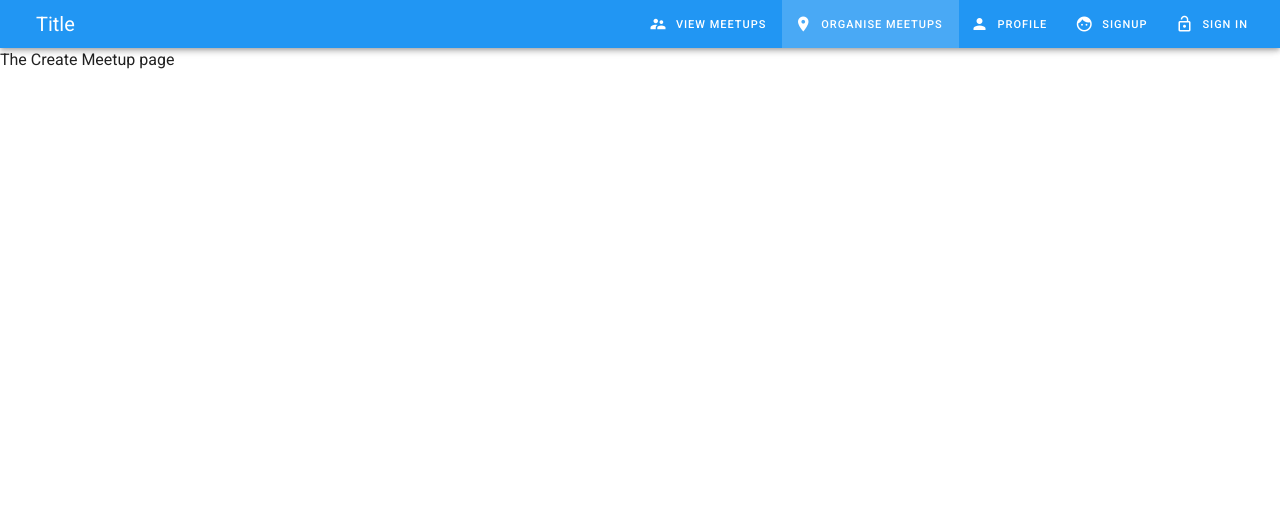
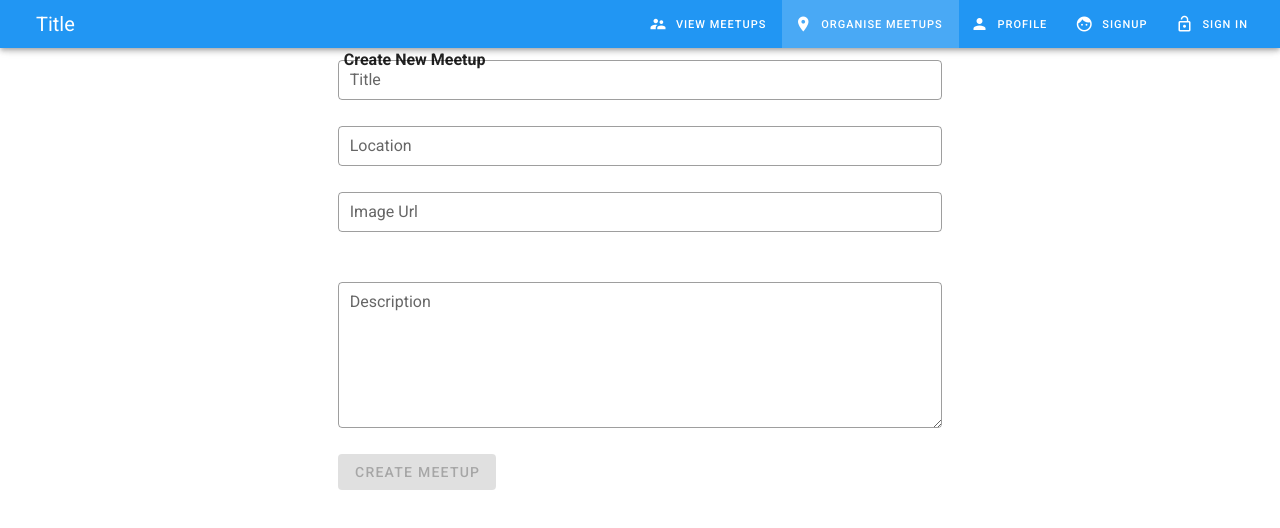
Before and after one commit to phamus/Meetups, a Vue app: page /meetup/new in a window 1280 px wide. Shown: the top 528 px of the page. Built offline with nearby package versions, Linux system fonts and the light colour scheme.

Commit message:
create meetup

```diff
--- a/package.json
+++ b/package.json
@@ -11,7 +11,8 @@
     "core-js": "^3.6.5",
     "vue": "^2.6.11",
     "vue-router": "^3.3.2",
-    "vuetify": "^2.2.11"
+    "vuetify": "^2.2.11",
+    "vuex": "^3.4.0"
   },
   "devDependencies": {
     "@vue/cli-plugin-babel": "~4.4.0",
--- a/src/components/Home.vue
+++ b/src/components/Home.vue
@@ -1,5 +1,5 @@
 <template>
-  <v-container style="padding:0px">
+  <v-container circle style="padding:0px">
     <v-layout wrap row>
       <v-flex xs12>
         <v-carousel>
@@ -15,10 +15,14 @@
     </v-layout>
     <v-layout wrap row class="mt-2">
       <v-flex xs12 sm6 class="text-center text-sm-right">
-        <v-btn large router to="/meetups" class="primary">Explore Meetups</v-btn>
+        <v-btn large router to="/meetups" class="primary"
+          >Explore Meetups</v-btn
+        >
       </v-flex>
       <v-flex xs12 sm6 class="text-center text-sm-left">
-        <v-btn large router to="/meetup/new" class="primary">Organise Meetups</v-btn>
+        <v-btn large router to="/meetup/new" class="primary"
+          >Organise Meetups</v-btn
+        >
       </v-flex>
     </v-layout>
     <v-layout row wrap class="mt-2">
@@ -29,21 +33,10 @@
 
 <script>
 export default {
-  data: () => ({
-    meetups: [
-      {
-        id: "1wefgyuiiuytre",
-        title: "Lagos",
-        imageUrl:
-          "https://cdn.cfr.org/sites/default/files/styles/article_header_l_16x9_600px/public/image/2019/08/Nigeria-Lagos-Victoria-Island-Urbanization.jpg?h=49d06cac"
-      },
-      {
-        id: "1wefgy6tgygytre",
-        title: "Abuja",
-        imageUrl:
-          "https://www.aljazeera.com/mritems/imagecache/mbdxxlarge/mritems/Images/2018/4/9/9dc3087797834cbdb39040a7d1e564c2_18.jpg"
-      }
-    ]
-  })
+  computed: {
+    meetups() {
+      return this.$store.getters.featuredMeetups;
+    },
+  },
 };
 </script>
--- a/src/components/Meetup/CreateMeetup.vue
+++ b/src/components/Meetup/CreateMeetup.vue
@@ -1,5 +1,109 @@
 <template>
-  <div>
-    <p>The Create Meetup page</p>
-  </div>
+  <v-container>
+    <v-layout row>
+      <v-flex xs12 sm6 offset-sm3>
+        <h4>Create New Meetup</h4>
+      </v-flex>
+    </v-layout>
+    <v-layout row>
+      <v-flex xs12>
+        <v-form lazy-validation @submit.prevent="onCreateMeetup">
+          <v-layout row>
+            <v-flex xs12 sm6 offset-sm3>
+              <v-text-field
+                name="title"
+                :rules="rules.name"
+                label="Title"
+                id="title"
+                outlined
+                v-model="title"
+                dense
+                required
+              ></v-text-field>
+            </v-flex>
+            <v-flex xs12 sm6 offset-sm3>
+              <v-text-field
+                name="location"
+                :rules="rules.name"
+                label="Location"
+                id="location"
+                outlined
+                v-model="location"
+                dense
+                required
+              ></v-text-field>
+            </v-flex>
+            <v-flex xs12 sm6 offset-sm3>
+              <v-text-field
+                name="imageUrl"
+                :rules="rules.name"
+                label="Image Url"
+                id="imageUrl"
+                v-model="imageUrl"
+                outlined
+                dense
+                required
+              ></v-text-field>
+            </v-flex>
+            <v-flex xs12 sm6 offset-sm3>
+              <img :src="imageUrl" height="150" />
+            </v-flex>
+            <v-flex xs12 sm6 offset-sm3>
+              <v-textarea
+                outlined
+                name="description"
+                label="Description"
+                :rules="rules.name"
+                v-model="description"
+                dense
+                value
+              ></v-textarea>
+            </v-flex>
+          </v-layout>
+          <v-layout row>
+            <v-flex xs12 sm6 offset-sm3>
+              <v-btn class="primary" :disabled="!formIsValid" type="submit">CREATE MEETUP</v-btn>
+            </v-flex>
+          </v-layout>
+        </v-form>
+      </v-flex>
+    </v-layout>
+  </v-container>
 </template>
+
+<script>
+export default {
+  data: () => ({
+    title: "",
+    location: "",
+    imageUrl: "",
+    description: "",
+    rules: {
+      name: [val => (val || "").length > 0 || "This field is required"]
+    }
+  }),
+  computed: {
+    formIsValid() {
+      return (
+        this.title !== " " &&
+        this.location !== "" &&
+        this.imageUrl !== "" &&
+        this.description !== ""
+      );
+    }
+  },
+  methods: {
+    onCreateMeetup() {
+      const meetUpData = {
+        title: this.title,
+        location: this.location,
+        imageUrl: this.imageUrl,
+        description: this.description,
+        date: new Date()
+      };
+
+      this.$store.dispatch("createMeetup", meetUpData);
+    }
+  }
+};
+</script>
--- a/src/components/Meetup/Meetup.vue
+++ b/src/components/Meetup/Meetup.vue
@@ -4,12 +4,21 @@
       <v-flex xs12>
         <v-card>
           <v-card-title>
-            <h5 class="primary--text">My Meetup</h5>
+            <h5 class="primary--text">{{ meetup.title }}</h5>
           </v-card-title>
-          <v-img src="https://cdn.vuetifyjs.com/images/cards/sunshine.jpg" height="400px"></v-img>
+          <v-img :src="meetup.imageUrl" height="400px"></v-img>
           <v-card-text>
-            <h4 class="primary--text">12 June, 2020 - Where it takes place</h4>
-            <p>Lorem ipsum dolor sit amet consectetur adipisicing elit. Tempora officiis cumque soluta dignissimos esse, ipsum ea aspernatur, ex ducimus earum quidem dolores voluptates, veritatis necessitatibus deleniti voluptatem blanditiis at voluptate!Lorem ipsum dolor sit amet consectetur adipisicing elit. Tempora officiis cumque soluta dignissimos esse, ipsum ea aspernatur, ex ducimus earum quidem dolores voluptates, veritatis necessitatibus deleniti voluptatem blanditiis at voluptate!</p>
+            <h4 class="primary--text">{{ meetup.date }}</h4>
+            <p>
+              Lorem ipsum dolor sit amet consectetur adipisicing elit. Tempora
+              officiis cumque soluta dignissimos esse, ipsum ea aspernatur, ex
+              ducimus earum quidem dolores voluptates, veritatis necessitatibus
+              deleniti voluptatem blanditiis at voluptate!Lorem ipsum dolor sit
+              amet consectetur adipisicing elit. Tempora officiis cumque soluta
+              dignissimos esse, ipsum ea aspernatur, ex ducimus earum quidem
+              dolores voluptates, veritatis necessitatibus deleniti voluptatem
+              blanditiis at voluptate!
+            </p>
           </v-card-text>
           <v-card-actions>
             <v-spacer></v-spacer>
@@ -20,3 +29,14 @@
     </v-layout>
   </v-container>
 </template>
+
+<script>
+export default {
+  props: ["id"],
+  computed: {
+    meetup() {
+      return this.$store.getters.loadedMeetup(this.id);
+    },
+  },
+};
+</script>
--- a/src/components/Meetup/Meetups.vue
+++ b/src/components/Meetup/Meetups.vue
@@ -1,13 +1,13 @@
 <template>
   <v-container>
     <v-layout row wrap>
-      <v-flex xs10 sm6 md3 offset-xs1>
-        <v-card>
-          <v-img src="https://cdn.vuetifyjs.com/images/cards/sunshine.jpg" height="200px"></v-img>
-          <v-card-title>My Meetup</v-card-title>
-          <v-card-subtitle>12th June, 2020</v-card-subtitle>
+      <v-flex xs10 sm6 md3 v-for="meetup in meetups" :key="meetup.id">
+        <v-card max-width="280" class="mx-auto">
+          <v-img :src="meetup.imageUrl" height="200px"></v-img>
+          <v-card-title>{{ meetup.title }}</v-card-title>
+          <v-card-subtitle>{{ meetup.date }}</v-card-subtitle>
           <v-card-actions class="mb-5">
-            <v-btn text to="/meetups/2">
+            <v-btn text :to="'/meetups/' + meetup.id">
               <v-icon left>arrow_forward</v-icon>View Meetup
             </v-btn>
           </v-card-actions>
@@ -17,3 +17,13 @@
     </v-layout>
   </v-container>
 </template>
+
+<script>
+export default {
+  computed: {
+    meetups() {
+      return this.$store.getters.loadedMeetups;
+    },
+  },
+};
+</script>
--- a/src/main.js
+++ b/src/main.js
@@ -3,6 +3,7 @@ import App from "./App.vue";
 import vuetify from "./plugins/vuetify";
 import VueRouter from "vue-router";
 import routes from "./router";
+import { store } from "./store";
 
 Vue.use(VueRouter);
 const router = new VueRouter({
@@ -15,5 +16,6 @@ Vue.config.productionTip = false;
 new Vue({
   vuetify,
   router,
+  store,
   render: (h) => h(App),
 }).$mount("#app");
--- a/src/router/index.js
+++ b/src/router/index.js
@@ -10,7 +10,7 @@ const routes = [
   { path: "/", name: "Home", component: Home },
   { path: "/meetups", name: "Meetups", component: Meetups },
   { path: "/meetup/new", name: "CreateMeetup", component: CreateMeetup },
-  { path: "/meetups/:id", name: "Meetup", component: Meetup },
+  { path: "/meetups/:id", name: "Meetup", props: true, component: Meetup },
   { path: "/profile", name: "Profile", component: Profile },
   { path: "/signin", name: "Signin", component: Signin },
   { path: "/signup", name: "Signup", component: Signup },
--- /dev/null
+++ b/src/store/index.js
@@ -0,0 +1,62 @@
+import Vue from "vue";
+import Vuex from "vuex";
+Vue.use(Vuex);
+
+export const store = new Vuex.Store({
+  state: {
+    loadedMeetups: [
+      {
+        id: "1wefgyuiiuytre",
+        title: "Lagos",
+        imageUrl:
+          "https://cdn.cfr.org/sites/default/files/styles/article_header_l_16x9_600px/public/image/2019/08/Nigeria-Lagos-Victoria-Island-Urbanization.jpg?h=49d06cac",
+        date: "2020-06-08",
+      },
+      {
+        id: "1wefgy6tgygytre",
+        title: "Abuja",
+        imageUrl:
+          "https://www.aljazeera.com/mritems/imagecache/mbdxxlarge/mritems/Images/2018/4/9/9dc3087797834cbdb39040a7d1e564c2_18.jpg",
+        date: "2020-06-07",
+      },
+    ],
+    user: {
+      id: "2w3edfgvhio",
+      registeredMeetups: ["1wefgy6tgygytre"],
+    },
+  },
+  mutations: {
+    createMeetup(state, payload) {
+      state.loadedMeetups.push(payload);
+    },
+  },
+  actions: {
+    createMeetup({ commit }, payload) {
+      const meetup = {
+        title: payload.title,
+        location: payload.location,
+        imageUrl: payload.imageUrl,
+        description: payload.description,
+        date: payload.date,
+      };
+      commit("createMeetup", meetup);
+    },
+  },
+  getters: {
+    loadedMeetups(state) {
+      return state.loadedMeetups.sort((meetupA, meetupB) => {
+        return meetupA.date > meetupB.date;
+      });
+    },
+    featuredMeetups(state, getters) {
+      return getters.loadedMeetups.slice(0, 5);
+    },
+    loadedMeetup(state) {
+      return (meetupId) => {
+        return state.loadedMeetups.find((meetup) => {
+          return meetup.id === meetupId;
+        });
+      };
+    },
+  },
+});
```
Also changed, not shown: 1 other file (tests, documents, lock files or other folders).
